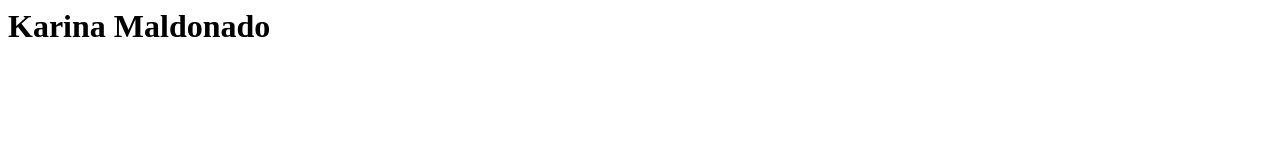
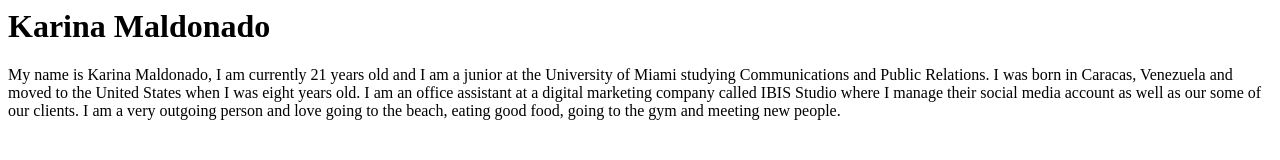
Before and after one commit to kariimaldonado10/CIM111, a plain HTML site: page Homework/Resume/index.html in a window 1280 px wide. Drawn offline with Linux system fonts and the light colour scheme.

Commit message:
about me

```diff
--- a/Homework/Resume/index.html
+++ b/Homework/Resume/index.html
@@ -10,6 +10,6 @@
 <body>
     <h1>Karina Maldonado</h1>
 
-
+<p> My name is Karina Maldonado, I am currently 21 years old and I am a junior at the University of Miami studying Communications and Public Relations. I was born in Caracas, Venezuela and moved to the United States when I was eight years old. I am an office assistant at a digital marketing company called IBIS Studio where I manage their social media account as well as our some of our clients. I am a very outgoing person and love going to the beach, eating good food, going to the gym and meeting new people. </p>
   </body>
   </html>
```
